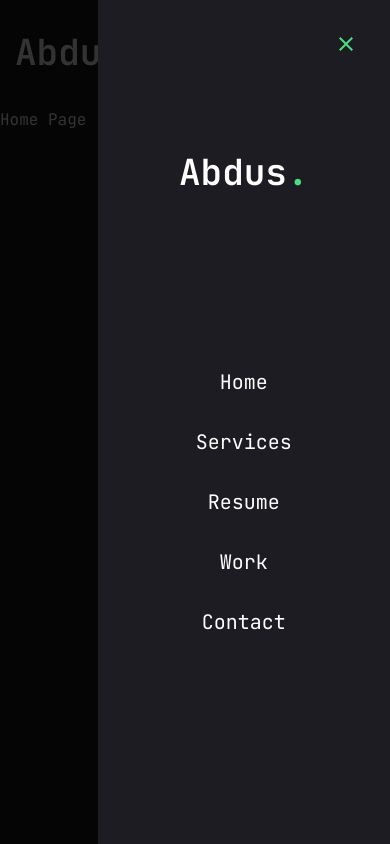
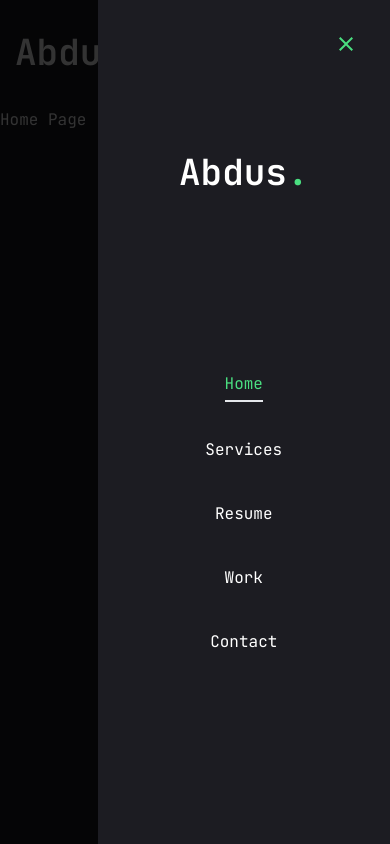
Before and after one commit to a10smd/portfolio-main, a Next.js app: page / in a window 390 px wide. Both pictures are taken after a click on the button 359 px from the left and 52 px from the top of the page. Built offline with nearby package versions, Linux system fonts and the light colour scheme.

Commit message:
Major Changes

```diff
--- a/components/MobileNav.jsx
+++ b/components/MobileNav.jsx
@@ -49,9 +49,12 @@ const MobileNav = () => {
           {Links.map((link, index) => {
             return (
               <Link
-                href={link.link} // Fixed property name
+                href={link.link}
                 key={index}
-                className={`text-xl capitalize hover:text-green-400 transition-all`}
+                className={`${
+                  link.link === pathname &&
+                  "text-green-400 border-b-2 border-green-400"
+                }text-xl capitalize hover:text-green-400 transition-all`}
               >
                 {link.name}
               </Link>
```
